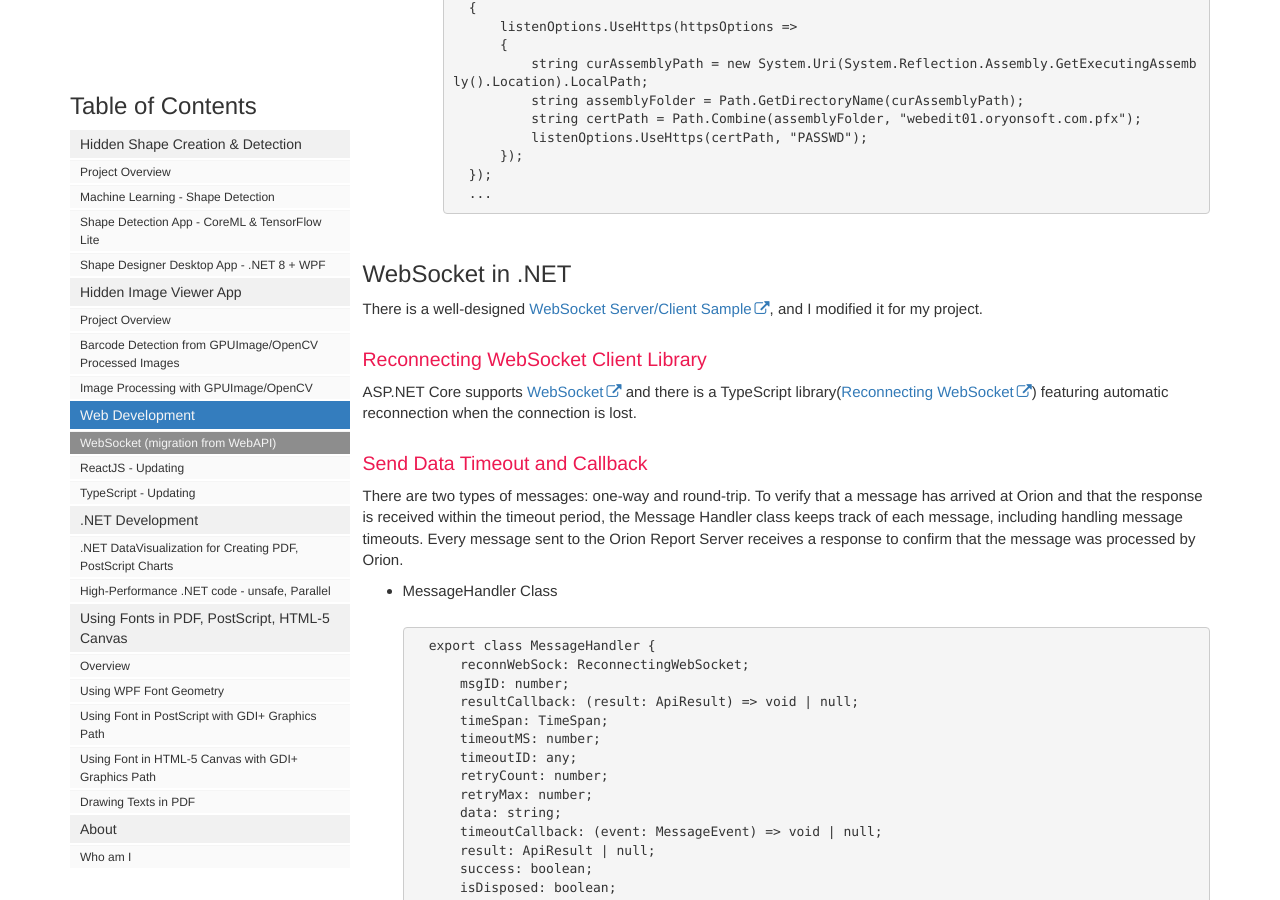
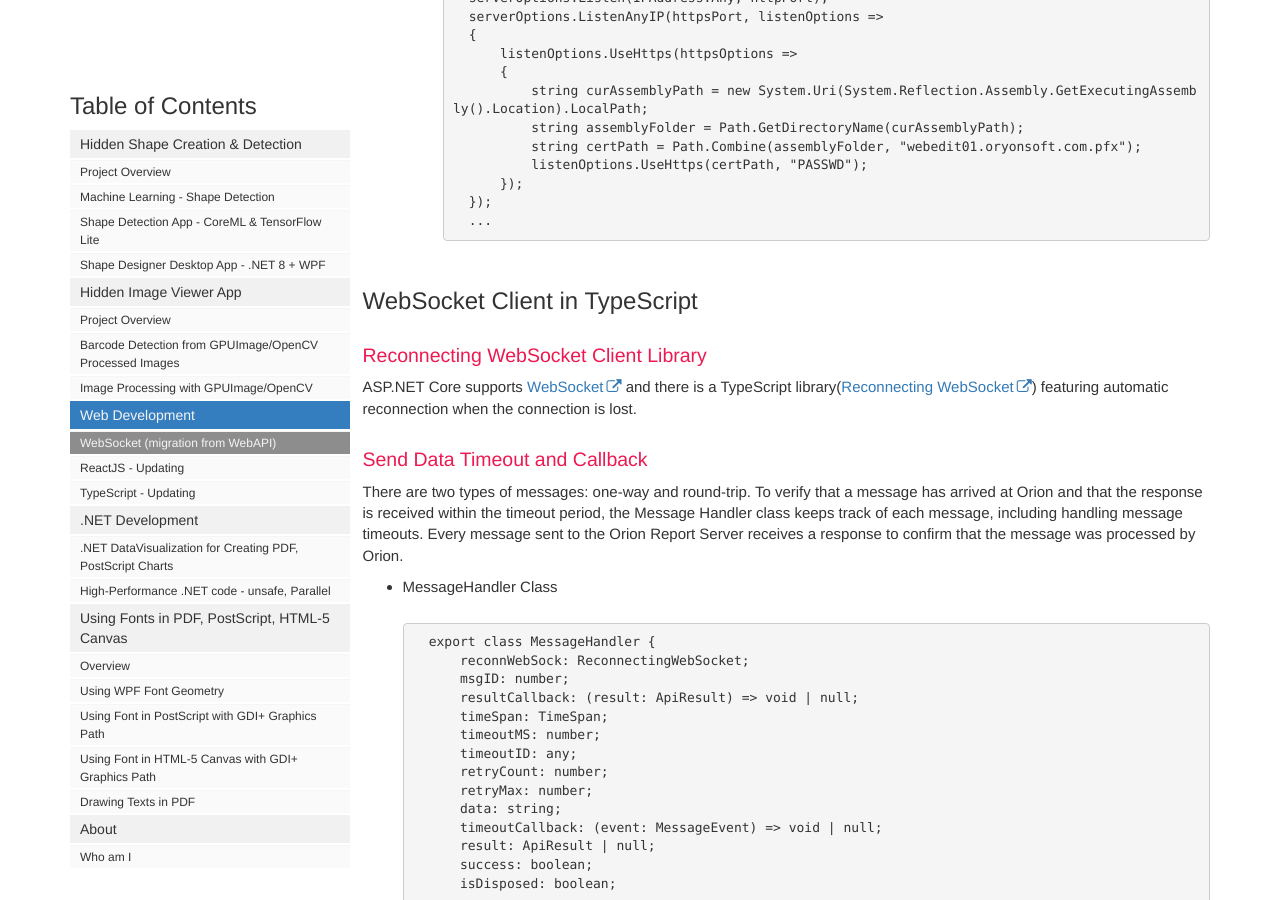
Before and after one commit to heungwook/heungwook.github.io, a Jekyll site: the page built from pages/webdev/web_websocket_01.md, in a window 1280 px wide and 900 px high, scrolled down 2539 px. Built offline with Jekyll 4.4.1, drawn with Linux system fonts in a browser that asks for light colours; comment, search, counter and statistics services are not loaded; some of the changed text lies outside the part shown.

Commit message:
20240318 1008

````diff
--- a/pages/webdev/web_websocket_01.md
+++ b/pages/webdev/web_websocket_01.md
@@ -114,9 +114,7 @@
         ...
         ```
 
-## WebSocket in .NET
-
-There is a well-designed [WebSocket Server/Client Sample](https://github.com/MV10/WebSocketExample), and I modified it for my project.
+## WebSocket Client in TypeScript
 
 ### Reconnecting WebSocket Client Library
 
````
Also changed, not shown: other parts of pages/webdev/web_websocket_01.md (+5 -0 lines).
